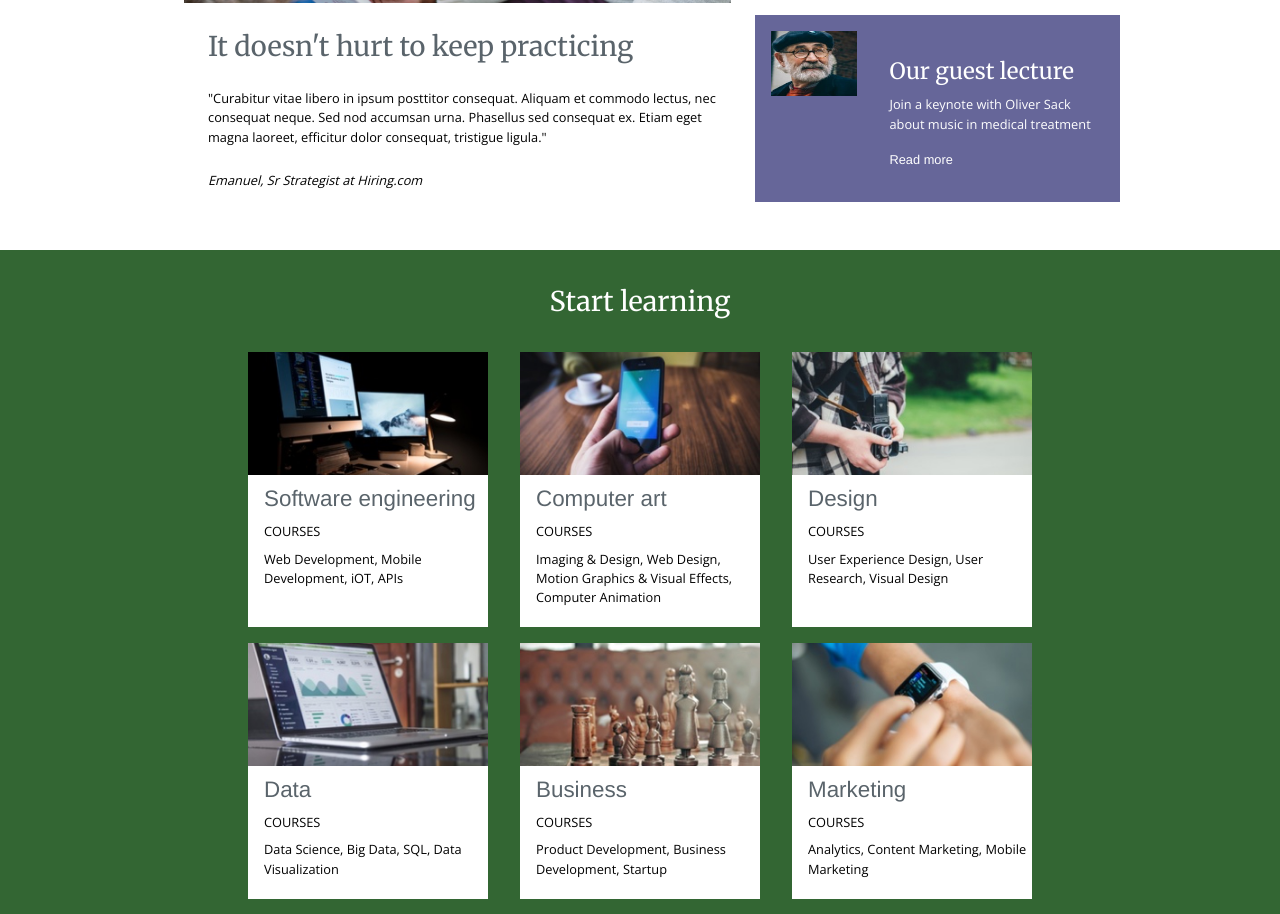
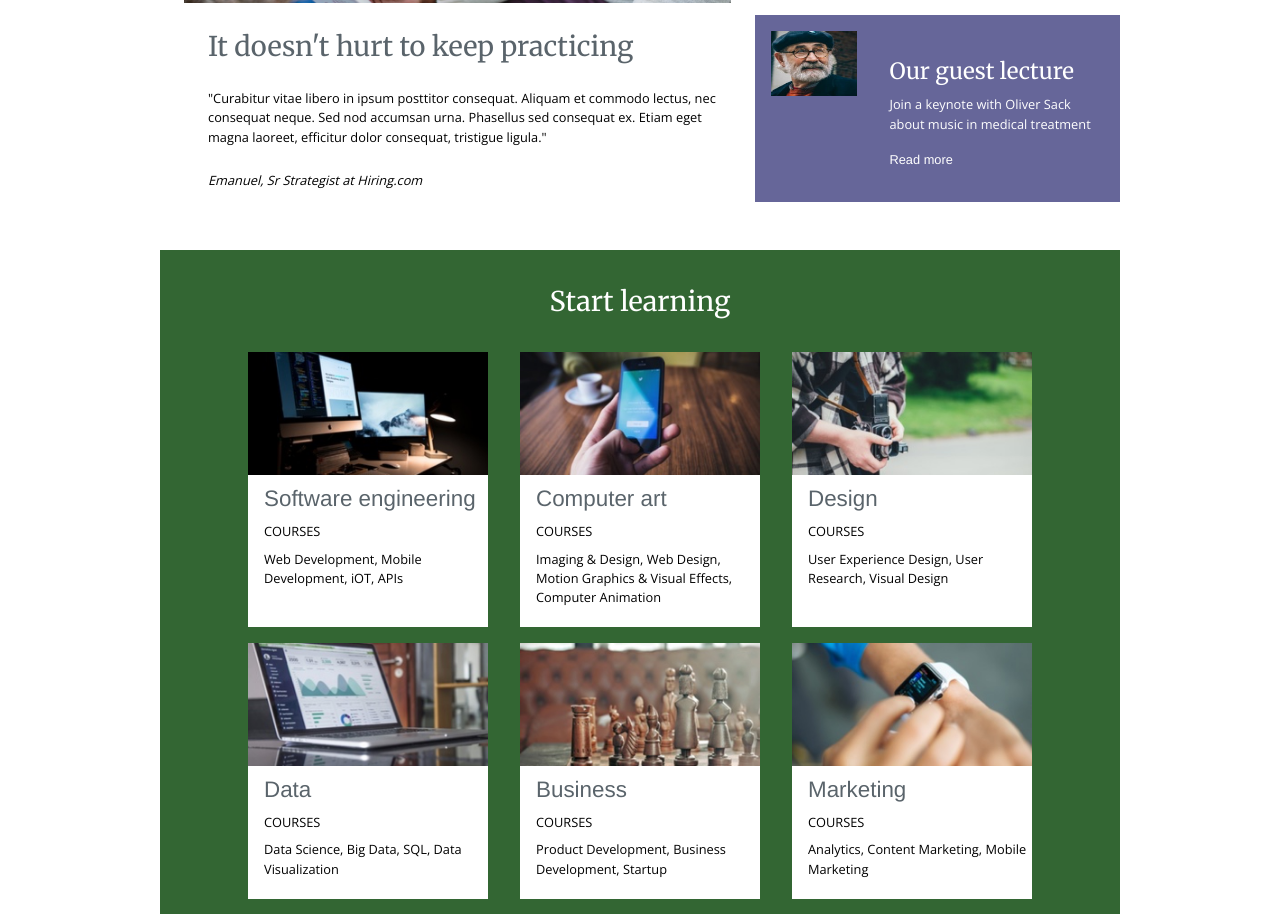
Before and after one commit to lauramottram/colmar_academy, a plain HTML site: page index.html in a window 1280 px wide. Shown: the part 926-1840 px from the top of the page. Drawn offline with nearby package versions, Linux system fonts and the light colour scheme.

Commit message:
Fixed site-width of course.

```diff
--- a/index.html
+++ b/index.html
@@ -106,7 +106,7 @@
 
 <!-- Course section -->
 
-  <div class="course  container">
+  <div class="course site-width container">
 
     <h3>Start learning</h3>
 
```
